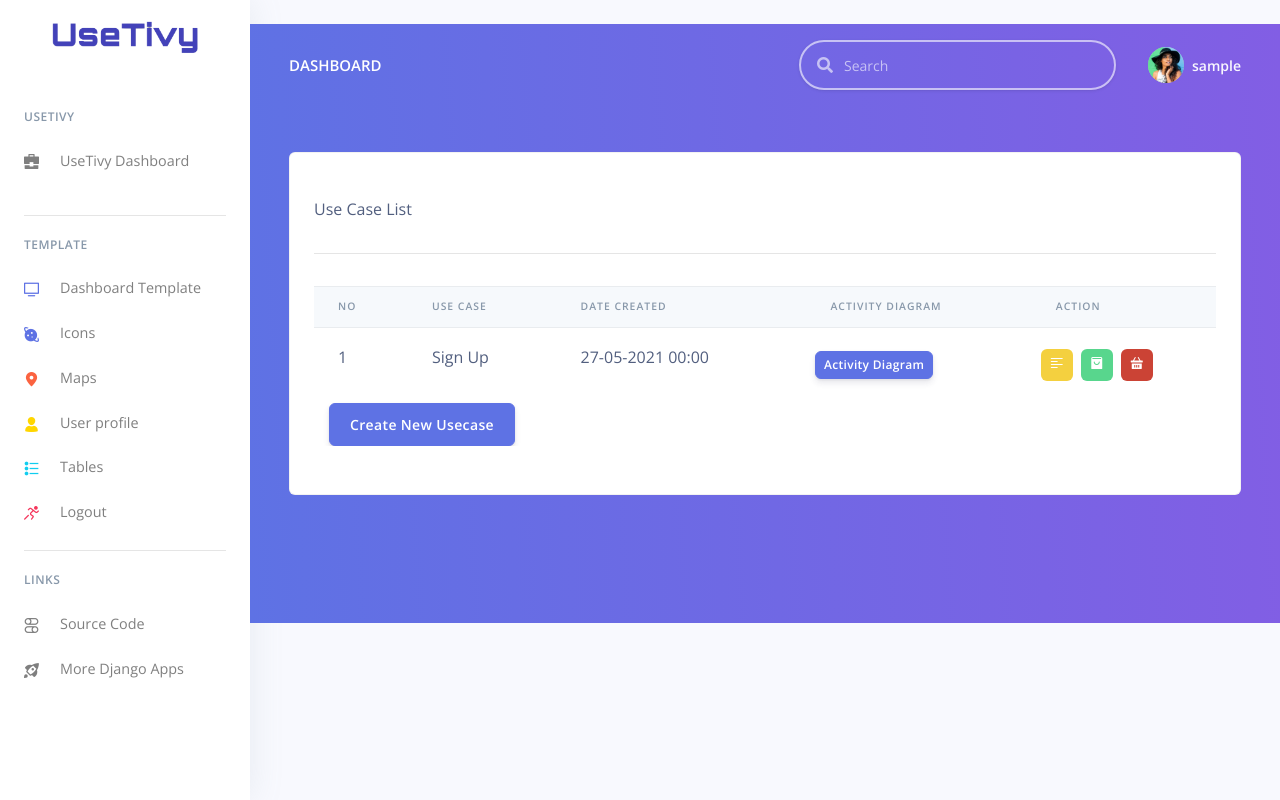
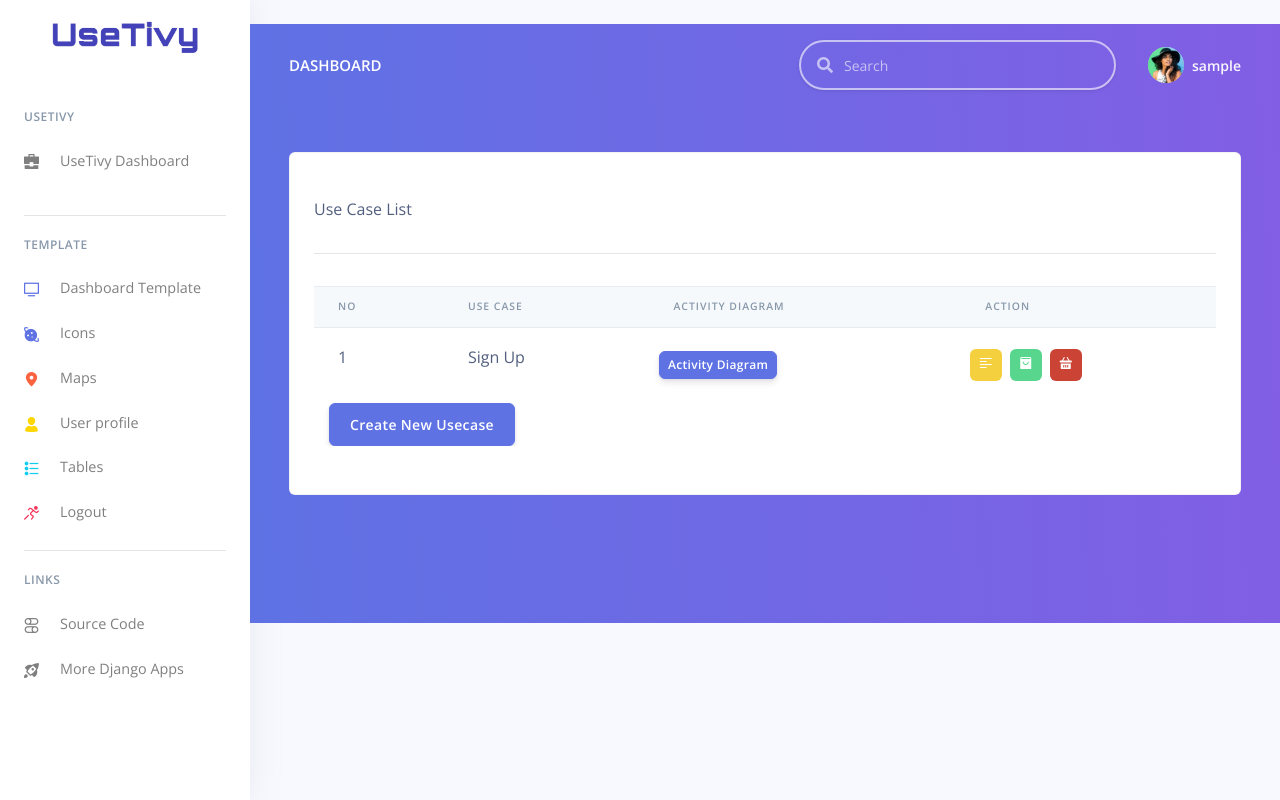
Before and after one commit to AgileRE-2021/UseTivy, a Django app: page /usecase in a window 1280 px wide. Run offline with Django 3.2, Linux system fonts and the light colour scheme; the visitor is signed in with stand-in values (Sample User, id 1); some libraries are stand-ins or nearby versions.

Commit message:
fix models, change project view into usecase_view

```diff
--- a/app/models.py
+++ b/app/models.py
@@ -37,7 +37,6 @@ class basic_flow(models.Model):
 
 class usecase(models.Model):
     id_usecase=models.AutoField(primary_key=True)
-    id_basicflow=models.ForeignKey(basic_flow,on_delete=models.CASCADE)
     id_project=models.ForeignKey(project,on_delete=models.CASCADE)
     nama_usecase=models.CharField(max_length=20)
     brief_description=models.CharField(max_length=300,default='Add Description Here')
--- a/app/urls.py
+++ b/app/urls.py
@@ -12,15 +12,13 @@ urlpatterns = [
     # The home page
     path('', views.index, name='home'),
 
-    # Use Case Page
-    path('usecase', views.usecase, name='usecase'),
-
     # Basic Info Page
     path('basic_info', views.basic_info, name='basic_info'),
 
     #dashboard
     path('dashboard', views.dashboard, name="dashboard"),
 
+    #-------------PROJECT-------------
     #create new project
     path('new_project', views.new_project, name="new_project"),
 
@@ -30,6 +28,13 @@ urlpatterns = [
 
     #delete project
     path('delete_project/<int:id_project>', views.delete_project, name="delete_project"),
+
+    #-------------USE CASE-------------
+    # Use Case Page
+    path('usecase', views.usecase, name='usecase'),
+
+    #view use case page
+    path('usecase_view', views.usecase_view, name="usecase_view"),
 
     #form basic flow
     path('basic_flow', views.basic_flow, name="basic_flow"),
@@ -46,8 +51,7 @@ urlpatterns = [
     # activity diagram page
     path('activity_diagram', views.activity_diagram, name="activity_diagram"),
 
-    #project view page
-    path('project_view', views.project_view, name="project_view"),
+
 
     #edit use case
     path('edit_use_case', views.edit_use_case, name="edit_use_case"),
--- a/app/views.py
+++ b/app/views.py
@@ -157,12 +157,12 @@ def activity_diagram(request):
     return HttpResponse(html_template.render(context, request))
 
 @login_required(login_url="/login/")
-def project_view(request):
+def usecase_view(request):
 
     context = {}
-    context['segment'] = 'project_view'
+    context['segment'] = 'usecase_view'
 
-    html_template = loader.get_template( 'page/project_view.html' )
+    html_template = loader.get_template( 'page/usecase_view.html' )
     return HttpResponse(html_template.render(context, request))
 
 @login_required(login_url="/login/")
--- a/core/templates/page/usecase.html
+++ b/core/templates/page/usecase.html
@@ -26,7 +26,6 @@
                               <tr>
                                 <th scope="col">No</th>
                                 <th scope="col">Use Case</th>
-                                <th scope="col">Date Created</th>
                                 <th scope="col">Activity Diagram</th>
                                 <th scope="col">Action</th>
                               </tr>
@@ -44,18 +43,13 @@
                                   </div>
                                 </td>
                                 <td>
-                                  <div class="media align-items-center">
-                                    <p>27-05-2021 00:00</p>
-                                  </div>
-                                </td>
-                                <td>
                                   <div class="row">
                                     <a href="activity_diagram" class="btn btn-sm btn-primary">Activity Diagram</a>
                                   </div>
                                 </td>
                                 <td>
                                   <div class="row">
-                                    <a href="project_view" class="btn btn-sm btn-icon-only"  role="button"
+                                    <a href="usecase_view" class="btn btn-sm btn-icon-only"  role="button"
                                       style="background-color:#F4D03F"
                                       data-toggle="tooltip" title="Details">
                                       <i class="ni ni-align-left-2" style="color:white;"></i>
--- a/core/templates/page/project_view.html
+++ b/core/templates/page/usecase_view.html
@@ -1,6 +1,6 @@
 {% extends 'layouts/base.html' %}
 
-{% block title %} Project View {% endblock title %}
+{% block title %} Use Case View {% endblock title %}
 
 <!-- Specific CSS goes HERE -->
 {% block stylesheets %}
@@ -21,7 +21,7 @@
                         <span> Back</span>
                       </div>
                     </a>
-                      <h1 class="card-title"></h1>Project View</h1>
+                      <h1 class="card-title"></h1>Use Case View</h1>
                       <hr>
                       <form>
                         <h6 class="heading-small text-muted mb-4">Basic Information</h6>
```
Also changed, not shown: app/migrations/0002_remove_usecase_id_basicflow.py (added), 1 other file.
